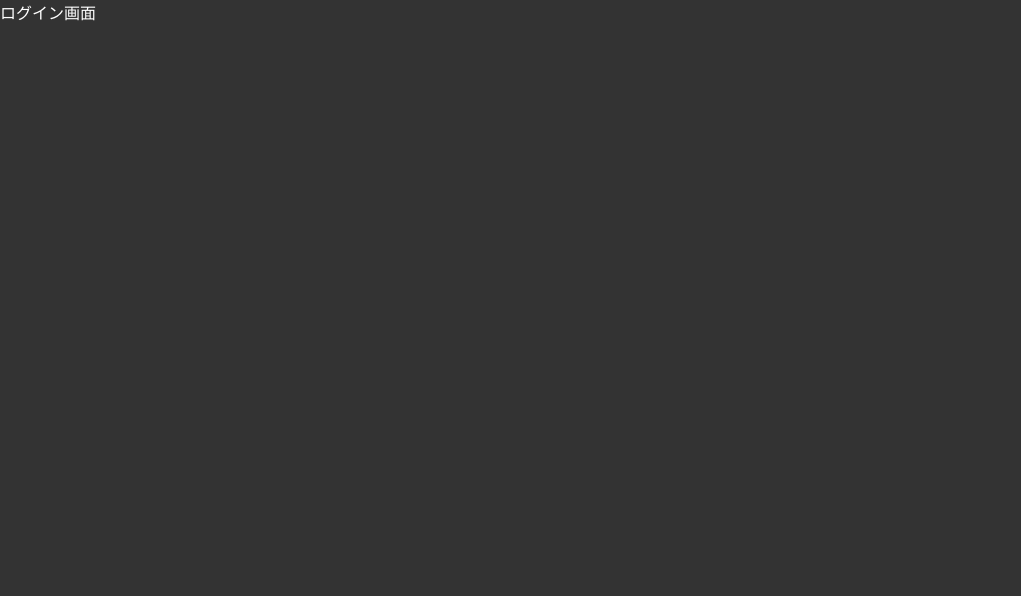
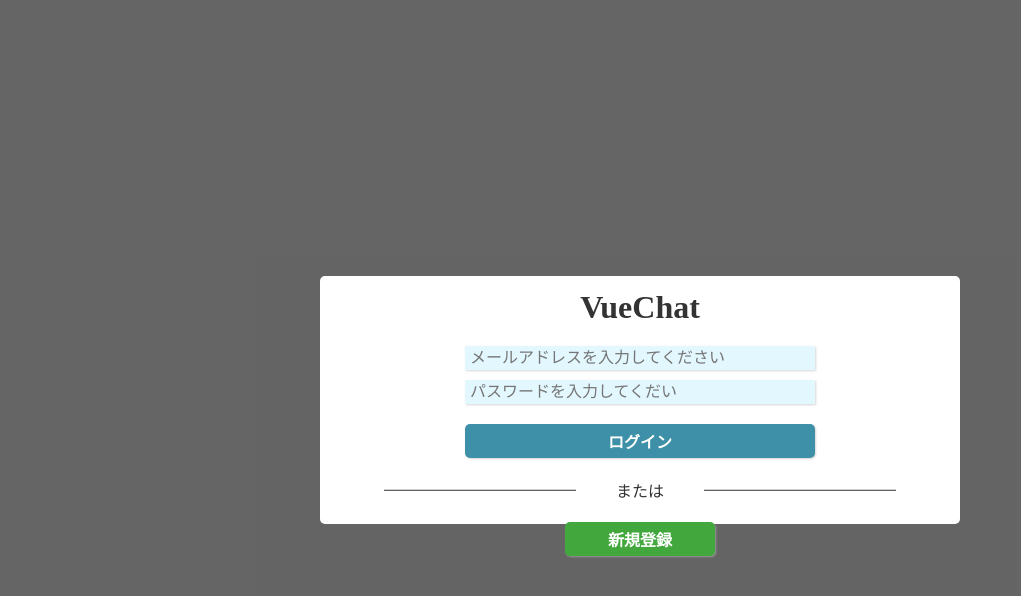
Before and after one commit to Ryot21/vue-chat-application, a Vue app: page /#/login in a window 1280 px wide. Shown: the top 596 px of the page, without its empty margins (0-1021 px from the left). Built offline with nearby package versions, Linux system fonts and the light colour scheme; a web font is replaced by a local one.

Commit message:
・ログイン画面 > デザイン追加

```diff
--- a/src/css/style.css
+++ b/src/css/style.css
@@ -145,7 +145,10 @@ sup {
    # Forms
    # ================================================================= */
 input {
-  border-radius: 0; }
+  border-radius: 0;
+  border: none;
+  -webkit-box-shadow: .5px 1px 2px #bababa99;
+          box-shadow: .5px 1px 2px #bababa99; }
 
 /* Apply cursor pointer to button elements */
 button,
@@ -222,8 +225,6 @@ select {
   /* Firefox 40+, Internet Explorer 11- */ }
 
 /* Remove the default button styling in all browsers */
-button,
-input,
 select,
 textarea {
   background-color: transparent;
@@ -710,6 +711,15 @@ video {
     -webkit-transform: translateY(-50%);
             transform: translateY(-50%); }
 
+.l-inputArea__login {
+  margin: 0 auto;
+  text-align: center; }
+  .l-inputArea__login input {
+    width: 100%;
+    max-width: 350px;
+    padding: 3px 5px;
+    background: #b6ebff61; }
+
 .c-fixed {
   position: fixed; }
   .c-fixed.right {
@@ -762,8 +772,123 @@ video {
   @media screen and (max-width: 480px) {
     .l-btnArea {
       margin-bottom: 20px; } }
+  .l-btnArea.-center {
+    text-align: center; }
   .l-btnArea button {
     margin: 0 5px; }
+  .l-btnArea .loginBtn {
+    width: 100%;
+    max-width: 350px;
+    padding: 5px 0;
+    margin: auto;
+    border: none;
+    color: #ffffff;
+    font-weight: bold;
+    background: #3d90a8;
+    -webkit-box-shadow: 1px 1px 2px #bababa99;
+            box-shadow: 1px 1px 2px #bababa99;
+    border-radius: 5px;
+    -webkit-transition: .3s;
+    transition: .3s; }
+    .l-btnArea .loginBtn:hover {
+      background: #1fabd1;
+      -webkit-transition: .3s;
+      transition: .3s; }
+  .l-btnArea .entryBtn {
+    width: 150px;
+    padding: 5px 0;
+    margin: auto;
+    border: none;
+    color: #ffffff;
+    font-weight: bold;
+    background: #42a83d;
+    -webkit-box-shadow: 1px 1px 2px #bababa99;
+            box-shadow: 1px 1px 2px #bababa99;
+    border-radius: 5px;
+    -webkit-transition: .3s;
+    transition: .3s; }
+    .l-btnArea .entryBtn:hover {
+      background: #45c13f;
+      -webkit-transition: .3s;
+      transition: .3s; }
+
+.c-modal {
+  position: fixed;
+  top: 0;
+  left: 0;
+  width: 100%;
+  height: 100%;
+  z-index: 9999; }
+  .c-modal.bg {
+    background: rgba(135, 135, 135, 0.593); }
+  .c-modal .modalBlock {
+    position: absolute;
+    top: 0;
+    left: 0;
+    bottom: 0;
+    right: 0;
+    margin: auto;
+    background: #ffffff;
+    border-radius: 5px; }
+    .c-modal .modalBlock.-login {
+      height: 31vh;
+      width: 50vw; }
+      @media screen and (max-width: 1024px) {
+        .c-modal .modalBlock.-login {
+          height: 25vh;
+          min-height: 325px; } }
+      @media screen and (max-width: 480px) {
+        .c-modal .modalBlock.-login {
+          height: 45vh;
+          width: 90vw; } }
+      @media screen and (max-width: 320px) {
+        .c-modal .modalBlock.-login {
+          height: 55vh;
+          width: 90vw; } }
+  .c-modal .modalWrap {
+    position: relative;
+    height: 100%;
+    padding: 1.0416666667vw 5vw; }
+    @media screen and (max-width: 1024px) {
+      .c-modal .modalWrap {
+        padding: 1.0416666667vw 1.0416666667vw; } }
+    @media screen and (max-width: 480px) {
+      .c-modal .modalWrap {
+        padding: 5vw 5vw; } }
+  .c-modal .loginTitle {
+    color: #333;
+    text-align: center; }
+  .c-modal .loginOrText {
+    width: 100%;
+    color: #333;
+    text-align: center;
+    position: relative; }
+    .c-modal .loginOrText::before {
+      content: "";
+      width: 15vw;
+      height: .5px;
+      background: #333;
+      position: absolute;
+      top: 50%;
+      left: 0;
+      -webkit-transform: translateY(-50%);
+              transform: translateY(-50%); }
+      @media screen and (max-width: 480px) {
+        .c-modal .loginOrText::before {
+          width: 25vw; } }
+    .c-modal .loginOrText::after {
+      content: "";
+      width: 15vw;
+      height: .5px;
+      background: #333;
+      position: absolute;
+      top: 50%;
+      right: 0;
+      -webkit-transform: translateY(-50%);
+              transform: translateY(-50%); }
+      @media screen and (max-width: 480px) {
+        .c-modal .loginOrText::after {
+          width: 25vw; } }
 
 body {
   color: #efefef;
--- a/src/views/LoginView.vue
+++ b/src/views/LoginView.vue
@@ -1,5 +1,27 @@
 <template>
-	<div class="whiteText">ログイン画面</div>
+		<div class="c-modal bg">
+			<div class="modalBlock -login">
+				<div class="modalWrap">
+					<h1 class="loginTitle mg-b20">VueChat</h1>
+					<form action="" >
+						<!-- <input type="text" placeholder="ユーザーネームを入力してください"> -->
+						<div class="l-inputArea__login mg-b10">
+							<input type="text" placeholder="メールアドレスを入力してください">
+						</div>
+						<div class="l-inputArea__login mg-b20">
+							<input type="text" placeholder="パスワードを入力してくだい">
+						</div>
+						<div class="l-btnArea -center mg-b20">
+							<button class="loginBtn">ログイン</button>
+						</div>
+					</form>
+					<div class="loginOrText mg-b20"><span>または</span></div>
+					<div class="l-btnArea -center mg-b20">
+						<button class="entryBtn">新規登録</button>
+					</div>
+				</div>
+			</div>
+		</div>
 </template>
 
 <script>
```
